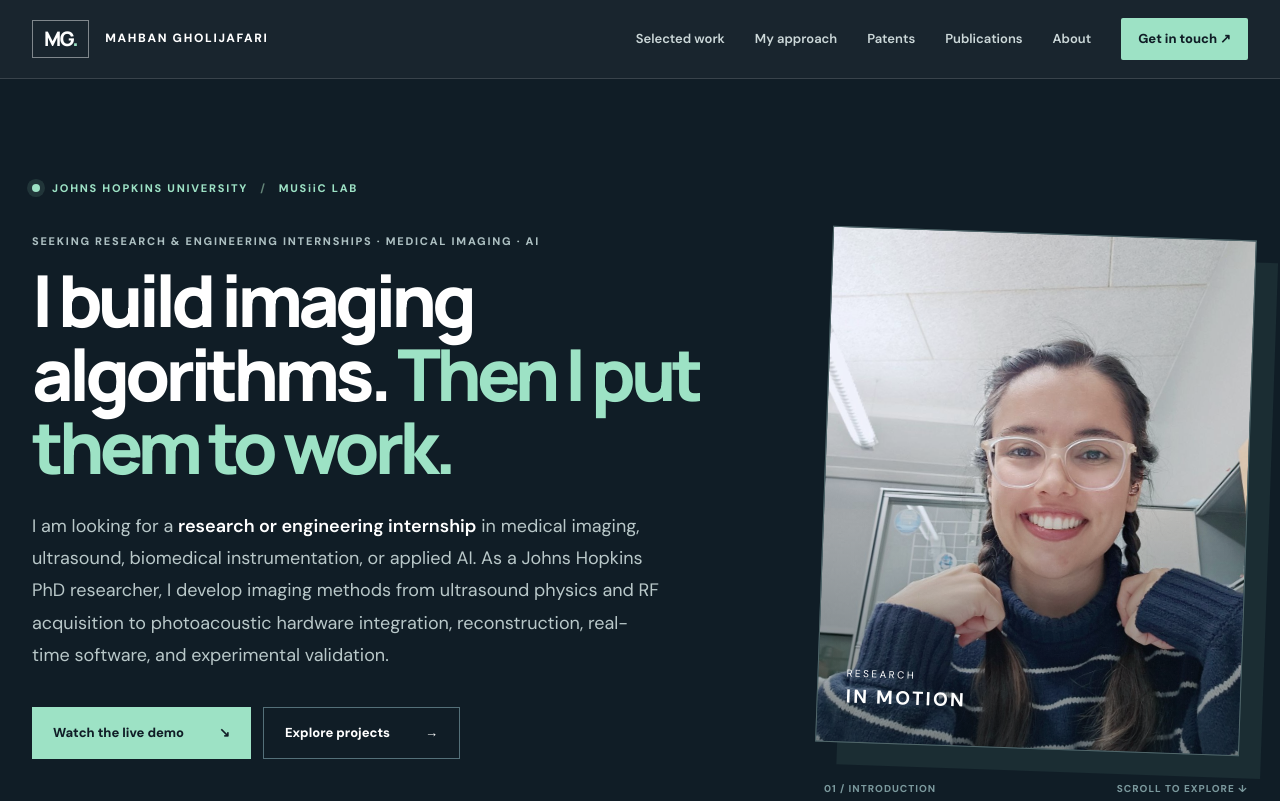
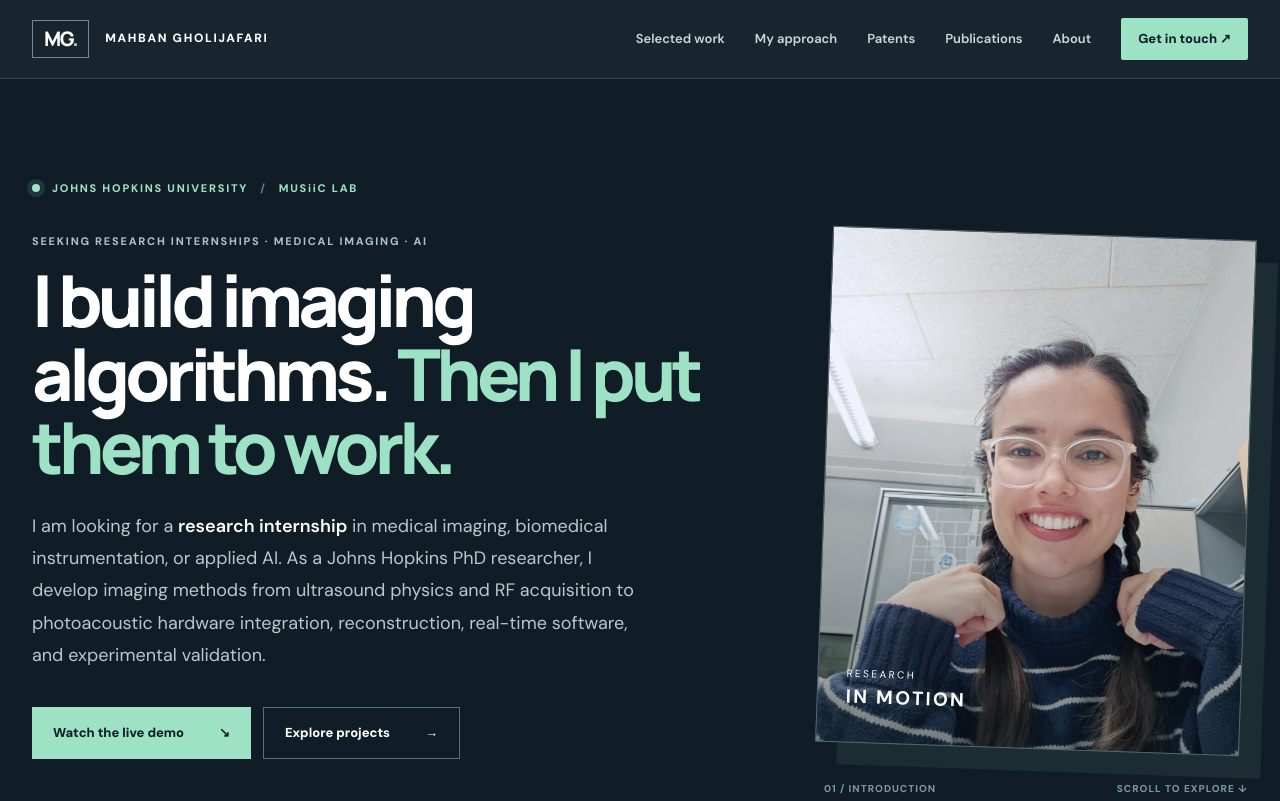
Before and after one commit to mahbangj/mahbangj.github.io, a plain HTML site: page index.html in a window 1280 px wide. Shown: the top 801 px of the page. Drawn offline with Linux system fonts and the light colour scheme.

Commit message:
Update internship description in index.html

```diff
--- a/index.html
+++ b/index.html
@@ -3,7 +3,7 @@
 <head>
 <meta charset="utf-8"><meta name="viewport" content="width=device-width, initial-scale=1">
 <meta name="theme-color" content="#101d26">
-<meta name="description" content="Mahban Gholijafari — Johns Hopkins PhD researcher seeking research and engineering internships in medical imaging, ultrasound, instrumentation and applied AI.">
+<meta name="description" content="Mahban Gholijafari — Johns Hopkins PhD researcher seeking research internships in medical imaging, instrumentation and applied AI.">
 <meta property="og:type" content="website"><meta property="og:url" content="https://mahbangj.github.io/">
 <meta property="og:title" content="Mahban Gholijafari — AI · Medical Imaging · Real-Time Systems">
 <meta property="og:description" content="Seeking research internships. Explore experimental ultrasound, live AI-enabled photoacoustic imaging, adaptive sensing and industry collaborations.">
@@ -23,9 +23,9 @@
 <section class="hero" aria-labelledby="hero-heading"><div class="shell hero-grid">
 <div class="hero-content">
 <div class="eyebrow"><span class="dot"></span> JOHNS HOPKINS UNIVERSITY <span class="eyebrow-slash">/</span> MUSiiC LAB</div>
-<p class="hero-index">SEEKING RESEARCH & ENGINEERING INTERNSHIPS · MEDICAL IMAGING · AI</p>
+<p class="hero-index">SEEKING RESEARCH INTERNSHIPS · MEDICAL IMAGING · AI</p>
 <h1 id="hero-heading">I build imaging algorithms. <em>Then I put them to work.</em></h1>
-<p class="hero-description">I am looking for a <strong>research or engineering internship</strong> in medical imaging, ultrasound, biomedical instrumentation, or applied AI. As a Johns Hopkins PhD researcher, I develop imaging methods from ultrasound physics and RF acquisition to photoacoustic hardware integration, reconstruction, real-time software, and experimental validation.</p>
+<p class="hero-description">I am looking for a <strong>research internship</strong> in medical imaging, biomedical instrumentation, or applied AI. As a Johns Hopkins PhD researcher, I develop imaging methods from ultrasound physics and RF acquisition to photoacoustic hardware integration, reconstruction, real-time software, and experimental validation.</p>
 <div class="hero-links"><a class="button button-solid" href="#featured">Watch the live demo <span aria-hidden="true">↘</span></a><a class="button button-outline" href="#work">Explore projects <span aria-hidden="true">→</span></a></div>
 <div class="hero-small"><span><span class="mini-asterisk">✳</span> Real experiments, not just offline models</span><span>Based in Baltimore, MD</span></div>
 </div>
```
